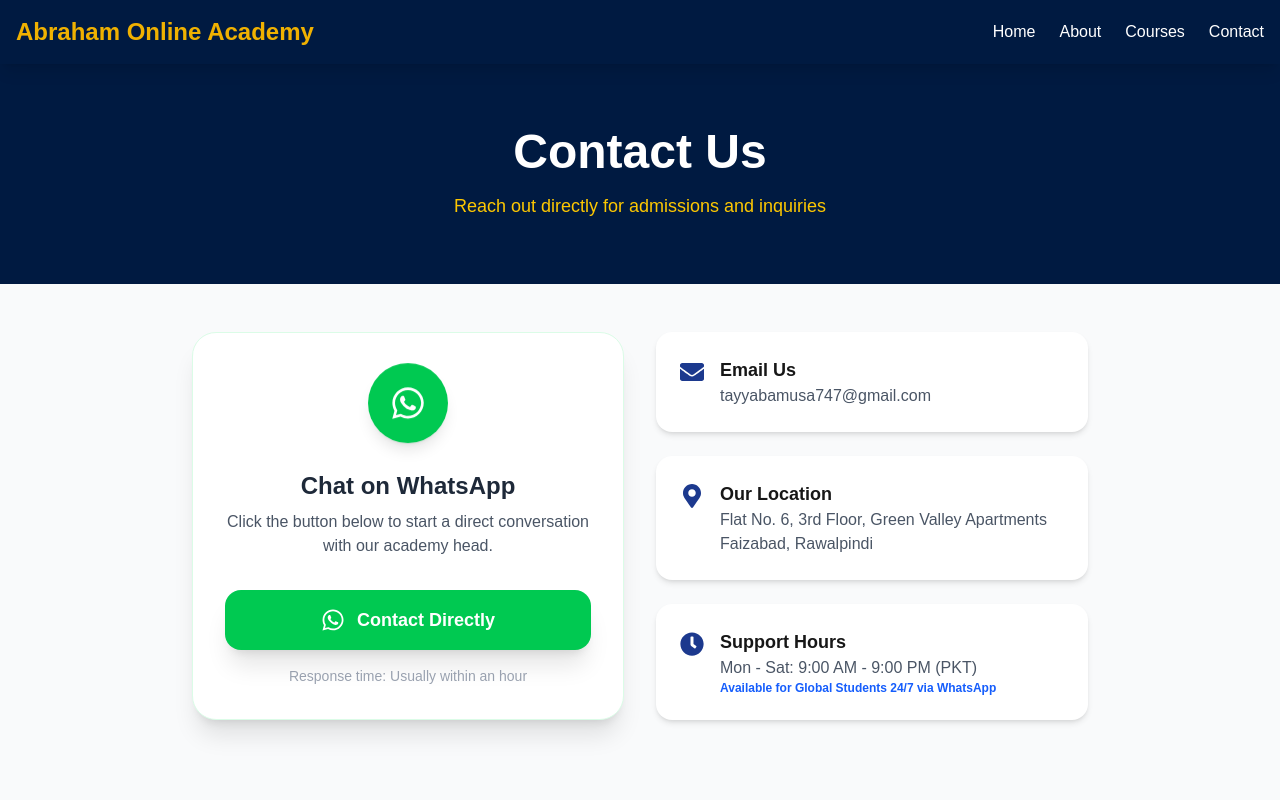
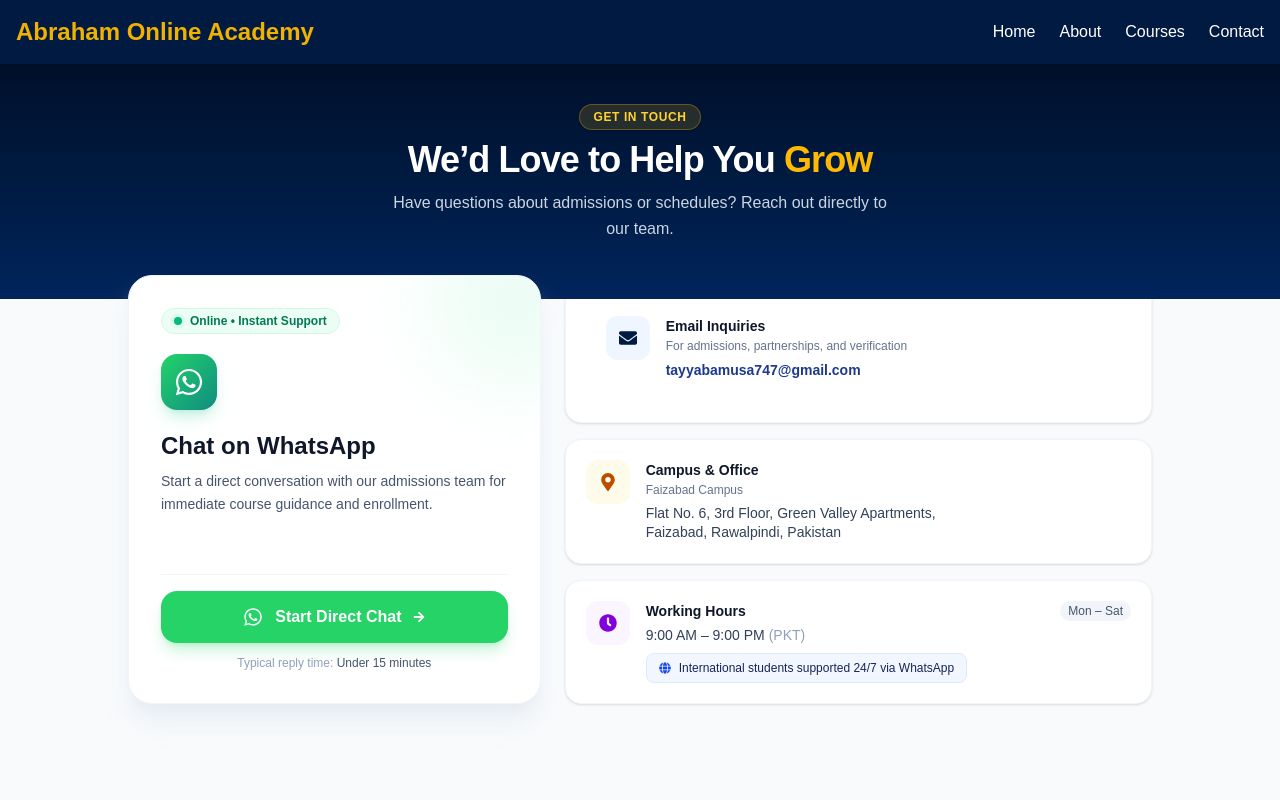
Before and after one commit to ibrahimmusa173/abrahamonlineacademy, a Next.js app in the folder abraham-academy/: page /contact in a window 1280 px wide. Shown: the top 800 px of the page. Built offline with nearby package versions, Linux system fonts and the light colour scheme.

Commit message:
improved

```diff
--- a/abraham-academy/app/contact/page.tsx
+++ b/abraham-academy/app/contact/page.tsx
@@ -1,73 +1,152 @@
-import { FaWhatsapp, FaEnvelope, FaMapMarkerAlt, FaClock } from 'react-icons/fa';
+import {
+  FaWhatsapp,
+  FaEnvelope,
+  FaMapMarkerAlt,
+  FaClock,
+  FaGlobe,
+  FaArrowRight
+} from 'react-icons/fa';
 
 export default function Contact() {
-  const phoneNumber = "923135061127"; // Your WhatsApp number without '+'
-  const message = encodeURIComponent("Hi! I am interested in joining Abraham Online Academy. Can I get more details?");
+  const phoneNumber = "923135061127";
+  const message = encodeURIComponent(
+    "Hi! I am interested in joining Abraham Online Academy. Can I get more details?"
+  );
   const whatsappUrl = `https://wa.me/${phoneNumber}?text=${message}`;
 
   return (
-    <div className="bg-gray-50 min-h-screen">
-      {/* Header Section */}
-      <section className="bg-[#001a41] text-white py-16 text-center">
-        <h1 className="text-4xl md:text-5xl font-bold mb-4">Contact Us</h1>
-        <p className="text-yellow-400 text-lg">Reach out directly for admissions and inquiries</p>
+    <div className="bg-[#f8fafc] min-h-screen text-slate-800 antialiased">
+
+      {/* Compact & Polished Header Section */}
+      <section className="relative overflow-hidden bg-gradient-to-b from-[#00102b] via-[#001a41] to-[#00255c] pt-10 pb-14 px-4 text-center text-white border-b border-blue-900/40">
+        {/* Subtle Background Glow Accent */}
+        <div className="absolute inset-0 bg-[radial-gradient(ellipse_at_top,_var(--tw-gradient-stops))] from-amber-400/10 via-transparent to-transparent pointer-events-none" />
+
+        <div className="relative z-10 max-w-2xl mx-auto space-y-2.5">
+          <span className="inline-block px-3.5 py-1 rounded-full text-xs font-semibold uppercase tracking-wider bg-amber-400/15 text-amber-300 border border-amber-400/30 shadow-sm">
+            Get In Touch
+          </span>
+
+          <h1 className="text-3xl md:text-4xl font-extrabold tracking-tight">
+            We’d Love to Help You <span className="text-amber-400">Grow</span>
+          </h1>
+
+          <p className="text-slate-300 text-sm md:text-base max-w-lg mx-auto leading-relaxed">
+            Have questions about admissions or schedules? Reach out directly to our team.
+          </p>
+        </div>
       </section>
 
-      <div className="container mx-auto px-4 py-12">
-        <div className="max-w-4xl mx-auto grid grid-cols-1 md:grid-cols-2 gap-8">
+      {/* Main Content Area - Fixed Overlap & Clean Spacing */}
+      <main className="container mx-auto px-4 -mt-6 pb-16">
+        <div className="max-w-5xl mx-auto grid grid-cols-1 lg:grid-cols-12 gap-6 items-stretch">
 
-          {/* Left Side: WhatsApp Direct Action */}
-          <div className="bg-white p-8 rounded-3xl shadow-xl border border-green-100 flex flex-col items-center text-center justify-center">
-            <div className="w-20 h-20 bg-green-500 rounded-full flex items-center justify-center text-white text-4xl mb-6 shadow-lg animate-bounce">
+          {/* Left Column: WhatsApp Action Card (5 Cols) */}
+          <div className="lg:col-span-5 bg-white rounded-3xl p-7 sm:p-8 shadow-xl shadow-slate-200/70 border border-slate-100 flex flex-col justify-between relative overflow-hidden group">
+            {/* Background Glow */}
+            <div className="absolute top-0 right-0 -mr-16 -mt-16 w-44 h-44 bg-emerald-50 rounded-full blur-2xl pointer-events-none" />
+
+            <div>
+              {/* Online Status Pill */}
+              <div className="inline-flex items-center gap-2 px-3 py-1 rounded-full bg-emerald-50 border border-emerald-100 mb-5">
+                <span className="relative flex h-2 w-2">
+                  <span className="animate-ping absolute inline-flex h-full w-full rounded-full bg-emerald-400 opacity-75"></span>
+                  <span className="relative inline-flex rounded-full h-2 w-2 bg-emerald-500"></span>
+                </span>
+                <span className="text-xs font-semibold text-emerald-700">Online • Instant Support</span>
+              </div>
+
+              {/* WhatsApp Icon */}
+              <div className="w-14 h-14 bg-gradient-to-br from-[#25D366] to-[#128C7E] rounded-2xl flex items-center justify-center text-white text-3xl shadow-lg shadow-emerald-500/20 mb-5 group-hover:scale-105 transition-transform duration-300">
                 <FaWhatsapp />
               </div>
-            <h2 className="text-2xl font-bold text-gray-800 mb-2">Chat on WhatsApp</h2>
-            <p className="text-gray-600 mb-8">Click the button below to start a direct conversation with our academy head.</p>
 
+              <h2 className="text-2xl font-bold text-slate-900 mb-2">
+                Chat on WhatsApp
+              </h2>
+              <p className="text-slate-600 text-sm leading-relaxed mb-6">
+                Start a direct conversation with our admissions team for immediate course guidance and enrollment.
+              </p>
+            </div>
+
+            <div className="space-y-3 pt-4 border-t border-slate-100">
               <a
                 href={whatsappUrl}
                 target="_blank"
                 rel="noopener noreferrer"
-              className="w-full bg-green-500 hover:bg-green-600 text-white py-4 rounded-2xl font-bold text-lg transition-all transform hover:scale-105 flex items-center justify-center gap-3 shadow-xl"
+                className="w-full bg-[#25D366] hover:bg-[#20bd5a] text-white py-3.5 px-5 rounded-2xl font-semibold text-base transition-all duration-200 transform active:scale-[0.98] shadow-lg shadow-[#25D366]/25 flex items-center justify-center gap-3 group/btn"
               >
-              <FaWhatsapp className="text-2xl" />
-              Contact Directly
+                <FaWhatsapp className="text-xl" />
+                <span>Start Direct Chat</span>
+                <FaArrowRight className="text-xs transition-transform duration-200 group-hover/btn:translate-x-1" />
               </a>
-            <p className="mt-4 text-sm text-gray-400">Response time: Usually within an hour</p>
-          </div>
-
-          {/* Right Side: Other Details */}
-          <div className="space-y-6">
-            <div className="bg-white p-6 rounded-2xl shadow-md flex items-start gap-4">
-              <div className="text-blue-900 text-2xl mt-1"><FaEnvelope /></div>
-              <div>
-                <h3 className="font-bold text-lg">Email Us</h3>
-                <p className="text-gray-600">tayyabamusa747@gmail.com</p>
+              <p className="text-center text-xs text-slate-400">
+                Typical reply time: <span className="text-slate-600 font-medium">Under 15 minutes</span>
+              </p>
             </div>
           </div>
 
-            <div className="bg-white p-6 rounded-2xl shadow-md flex items-start gap-4">
-              <div className="text-blue-900 text-2xl mt-1"><FaMapMarkerAlt /></div>
+          {/* Right Column: Detail Cards (7 Cols) */}
+          <div className="lg:col-span-7 flex flex-col justify-between gap-4">
+
+            {/* Email Card */}
+            <a
+              href="mailto:tayyabamusa747@gmail.com"
+              className="group bg-white p-10 rounded-2xl shadow-sm hover:shadow-md border border-slate-100 hover:border-blue-200 transition-all flex items-start gap-4"
+            >
+              <div className="w-11 h-11 rounded-xl bg-blue-50 text-[#001a41] flex items-center justify-center text-lg flex-shrink-0 group-hover:bg-[#001a41] group-hover:text-white transition-colors duration-200">
+                <FaEnvelope />
+              </div>
+              <div className="flex-1">
+                <h3 className="font-bold text-slate-900 text-sm mb-0.5">Email Inquiries</h3>
+                <p className="text-slate-500 text-xs mb-1">For admissions, partnerships, and verification</p>
+                <span className="text-blue-900 font-semibold text-sm group-hover:underline">
+                  tayyabamusa747@gmail.com
+                </span>
+              </div>
+            </a>
+
+            {/* Location Card */}
+            <div className="bg-white p-5 rounded-2xl shadow-sm border border-slate-100 flex items-start gap-4">
+              <div className="w-11 h-11 rounded-xl bg-amber-50 text-amber-700 flex items-center justify-center text-lg flex-shrink-0">
+                <FaMapMarkerAlt />
+              </div>
               <div>
-                <h3 className="font-bold text-lg">Our Location</h3>
-                <p className="text-gray-600">Flat No. 6, 3rd Floor, Green Valley Apartments Faizabad, Rawalpindi</p>
+                <h3 className="font-bold text-slate-900 text-sm mb-0.5">Campus & Office</h3>
+                <p className="text-slate-500 text-xs mb-1.5">Faizabad Campus</p>
+                <p className="text-slate-700 text-sm font-medium leading-snug">
+                  Flat No. 6, 3rd Floor, Green Valley Apartments,<br />
+                  Faizabad, Rawalpindi, Pakistan
+                </p>
               </div>
             </div>
 
-            <div className="bg-white p-6 rounded-2xl shadow-md flex items-start gap-4">
-              <div className="text-blue-900 text-2xl mt-1"><FaClock /></div>
-              <div>
-                <h3 className="font-bold text-lg">Support Hours</h3>
-                <p className="text-gray-600">Mon - Sat: 9:00 AM - 9:00 PM (PKT)</p>
-                <p className="text-xs text-blue-600 font-semibold">Available for Global Students 24/7 via WhatsApp</p>
+            {/* Support Hours Card */}
+            <div className="bg-white p-5 rounded-2xl shadow-sm border border-slate-100 flex items-start gap-4">
+              <div className="w-11 h-11 rounded-xl bg-purple-50 text-purple-700 flex items-center justify-center text-lg flex-shrink-0">
+                <FaClock />
+              </div>
+              <div className="flex-1">
+                <div className="flex flex-wrap items-center justify-between gap-2 mb-1">
+                  <h3 className="font-bold text-slate-900 text-sm">Working Hours</h3>
+                  <span className="text-xs bg-slate-100 text-slate-600 px-2 py-0.5 rounded-full font-medium">
+                    Mon – Sat
+                  </span>
+                </div>
+                <p className="text-slate-700 text-sm font-medium mb-2">
+                  9:00 AM – 9:00 PM <span className="text-slate-400 font-normal">(PKT)</span>
+                </p>
+                <div className="flex items-center gap-2 text-xs text-blue-950 bg-blue-50/80 border border-blue-100 px-3 py-1.5 rounded-lg w-fit">
+                  <FaGlobe className="text-blue-700 flex-shrink-0" />
+                  <span className="font-medium">International students supported 24/7 via WhatsApp</span>
                 </div>
               </div>
             </div>
 
           </div>
+
         </div>
-
-
+      </main>
     </div>
   );
 }
--- a/abraham-academy/app/courses/page.tsx
+++ b/abraham-academy/app/courses/page.tsx
@@ -1,103 +1,232 @@
 import React from 'react';
+import {
+  FaSquareRootAlt,
+  FaAtom,
+  FaFlask,
+  FaLaptopCode,
+  FaBookOpen,
+  FaPenNib,
+  FaMosque,
+  FaDna,
+  FaCheckCircle,
+  FaWhatsapp,
+  FaArrowRight
+} from 'react-icons/fa';
 
 const subjects = [
-  { name: "Mathematics", icon: "📐", desc: "Algebra, Calculus & Geometry tailored to your region.", color: "bg-blue-50" },
-  { name: "Physics", icon: "⚛️", desc: "Fundamental laws of nature for Middle & High School.", color: "bg-purple-50" },
-  { name: "Chemistry", icon: "🧪", desc: "Atomic structure and chemical reactions simplified.", color: "bg-green-50" },
-  { name: "Computer Science", icon: "💻", desc: "Coding, AI, and digital literacy for the future.", color: "bg-red-50" },
-  { name: "English Language", icon: "📖", desc: "Grammar, Literature & Creative Writing (ESL/Native).", color: "bg-orange-50" },
-  { name: "Urdu Language", icon: "🖊️", desc: "Reading, writing, and speaking for overseas students.", color: "bg-teal-50" },
-  { name: "Islamiat/Hifz", icon: "🕌", desc: "Islamic history, ethics, and basic Fiqh.", color: "bg-yellow-50" },
-  { name: "Biology", icon: "🧬", desc: "Life processes and living organisms for all grade levels.", color: "bg-pink-50" },
+  {
+    name: "Mathematics",
+    icon: FaSquareRootAlt,
+    desc: "Algebra, Calculus & Geometry tailored to your regional curriculum.",
+    accent: "from-blue-600 to-indigo-600"
+  },
+  {
+    name: "Physics",
+    icon: FaAtom,
+    desc: "Mechanics, energy, electricity, and wave theory simplified.",
+    accent: "from-purple-600 to-indigo-600"
+  },
+  {
+    name: "Chemistry",
+    icon: FaFlask,
+    desc: "Atomic models, stoichiometry, and organic reactions step-by-step.",
+    accent: "from-emerald-600 to-teal-600"
+  },
+  {
+    name: "Computer Science",
+    icon: FaLaptopCode,
+    desc: "Python programming, computational logic, and digital literacy.",
+    accent: "from-cyan-600 to-blue-600"
+  },
+  {
+    name: "English Language",
+    icon: FaBookOpen,
+    desc: "Grammar, literature analysis, and expressive creative writing.",
+    accent: "from-amber-600 to-orange-600"
+  },
+  {
+    name: "Urdu Language",
+    icon: FaPenNib,
+    desc: "Reading comprehension, formal writing, and conversational fluency.",
+    accent: "from-teal-600 to-emerald-600"
+  },
+  {
+    name: "Islamiat & Hifz",
+    icon: FaMosque,
+    desc: "Quran recitation, Tajweed rules, ethics, and foundational history.",
+    accent: "from-amber-500 to-yellow-600"
+  },
+  {
+    name: "Biology",
+    icon: FaDna,
+    desc: "Cell biology, physiology, genetics, and living systems.",
+    accent: "from-rose-600 to-pink-600"
+  },
 ];
 
 const syllabuses = [
-  { region: "United Kingdom", system: "GCSE / Key Stage 1-4", flag: "🇬🇧" },
-  { region: "Australia", system: "ACARA Curriculum (Year 1-10)", flag: "🇦🇺" },
-  { region: "UAE & Saudi Arabia", system: "British / American / MOE Syllabus", flag: "🇦🇪" },
-  { region: "Canada & USA", system: "Ontario / Common Core Standards", flag: "🇨🇦" },
+  { region: "United Kingdom", system: "GCSE / IGCSE / KS 1–4", flag: "🇬🇧" },
+  { region: "Australia", system: "ACARA Curriculum (Yr 1–10)", flag: "🇦🇺" },
+  { region: "UAE & Saudi Arabia", system: "British / American / MOE", flag: "🇦🇪" },
+  { region: "Canada & USA", system: "Ontario / Common Core", flag: "🇨🇦" },
+];
+
+const benefits = [
+  "Personalized 1-on-1 and small interactive group classes",
+  "Regular progress reports and assignment evaluations",
+  "Customized lesson pacing matching your school exam schedule",
+  "Dedicated support for homework, past papers, and tests"
 ];
 
 export default function Courses() {
+  const phoneNumber = "923135061127";
+  const message = encodeURIComponent("Hi! I am interested in enrolling at Abraham Online Academy. Can you provide course details?");
+  const whatsappUrl = `https://wa.me/${phoneNumber}?text=${message}`;
+
   return (
-    <div className="bg-white min-h-screen">
-      {/* 1. HERO SECTION */}
-      <section className="bg-[#001a41] text-white py-20 text-center relative overflow-hidden">
-        <div className="absolute top-0 left-0 w-full h-full opacity-10 pointer-events-none">
-           <div className="absolute top-10 left-10 w-64 h-64 bg-yellow-500 rounded-full blur-[120px]"></div>
-        </div>
-        <div className="container mx-auto px-4 relative z-10">
-          <h1 className="text-4xl md:text-6xl font-extrabold mb-6">Global Academic Programs</h1>
-          <p className="text-yellow-400 text-xl md:text-2xl max-w-3xl mx-auto font-light">
-            Empowering students from <span className="font-bold">Grade 1 to 12</span> with curriculum-aligned coaching worldwide.
+    <div className="bg-[#fcfdfd] min-h-screen text-slate-800 antialiased font-sans selection:bg-amber-100 selection:text-amber-900">
+
+      {/* 1. COMPACT HERO HEADER */}
+      <section className="relative overflow-hidden bg-[#0A192F] py-16 px-4 text-center text-white">
+        {/* Soft Amber Ambient Glow */}
+        <div className="absolute top-1/2 left-1/2 -translate-x-1/2 -translate-y-1/2 w-96 h-96 bg-amber-500/10 rounded-full blur-3xl pointer-events-none" />
+
+        <div className="relative z-10 max-w-2xl mx-auto space-y-3">
+          <span className="inline-flex items-center gap-1.5 px-3 py-1 rounded-full text-xs font-semibold uppercase tracking-wider bg-white/10 text-amber-300 border border-white/15 backdrop-blur-sm">
+            Admissions Open • Grades 1–12
+          </span>
+
+          <h1 className="text-3xl md:text-5xl font-bold tracking-tight text-white leading-tight">
+            Academic Programs & <span className="text-amber-400">Courses</span>
+          </h1>
+
+          <p className="text-slate-300 text-sm md:text-base leading-relaxed max-w-lg mx-auto">
+            Comprehensive, curriculum-aligned academic coaching tailored for international students worldwide.
           </p>
         </div>
       </section>
 
-      {/* 2. SYLLABUS FOCUS SECTION */}
-      <section className="py-12 bg-gray-50 border-b">
-        <div className="container mx-auto px-4 text-center">
-            <h2 className="text-sm font-bold tracking-widest text-blue-600 uppercase mb-4">International Standards</h2>
-            <h3 className="text-3xl font-bold text-[#001a41] mb-10">Curriculum Support for Every Region</h3>
-            <div className="grid grid-cols-1 sm:grid-cols-2 lg:grid-cols-4 gap-6">
+      {/* 2. SYLLABUS CARDS */}
+      <section className="py-10 bg-slate-50/80 border-b border-slate-200/60">
+        <div className="max-w-6xl mx-auto px-4 sm:px-6">
+          <div className="text-center mb-6">
+            <span className="text-xs font-bold uppercase tracking-widest text-[#0A192F]/70">
+              International Curriculum Mapping
+            </span>
+          </div>
+
+          <div className="grid grid-cols-2 md:grid-cols-4 gap-3 sm:gap-4">
             {syllabuses.map((item, index) => (
-                <div key={index} className="bg-white p-6 rounded-2xl shadow-sm border border-gray-100 hover:shadow-md transition-shadow text-center">
-                    <span className="text-4xl mb-3 block">{item.flag}</span>
-                    <h4 className="font-bold text-lg text-gray-800">{item.region}</h4>
-                    <p className="text-gray-500 text-sm">{item.system}</p>
+              <div
+                key={index}
+                className="bg-white p-4 rounded-xl border border-slate-200/70 shadow-sm flex items-center gap-3.5 hover:border-amber-400/50 hover:shadow transition-all"
+              >
+                <span className="text-2xl p-2 bg-slate-50 rounded-lg flex-shrink-0">
+                  {item.flag}
+                </span>
+                <div className="min-w-0">
+                  <h3 className="font-bold text-xs sm:text-sm text-[#0A192F] truncate">
+                    {item.region}
+                  </h3>
+                  <p className="text-slate-500 text-[11px] font-medium truncate mt-0.5">
+                    {item.system}
+                  </p>
+                </div>
               </div>
             ))}
           </div>
         </div>
       </section>
 
-      {/* 3. BEAUTIFUL SUBJECTS GRID */}
-      <section className="py-24 container mx-auto px-4">
-        <div className="text-center mb-16">
-          <h2 className="text-4xl font-bold text-[#001a41] mb-4">Explore Our Subjects</h2>
-          <div className="w-24 h-1.5 bg-yellow-500 mx-auto rounded-full"></div>
+      {/* 3. SUBJECTS GRID */}
+      <section className="py-16 max-w-6xl mx-auto px-4 sm:px-6">
+        <div className="text-center max-w-xl mx-auto mb-12 space-y-2">
+          <h2 className="text-2xl sm:text-3xl font-extrabold text-[#0A192F]">
+            Explore Available <span className="text-amber-500">Subjects</span>
+          </h2>
+          <p className="text-slate-600 text-sm">
+            High-impact tutoring covering core concepts, exam questions, and practical knowledge.
+          </p>
         </div>
 
-        <div className="grid grid-cols-1 sm:grid-cols-2 lg:grid-cols-4 gap-8">
-          {subjects.map((subject, index) => (
+        <div className="grid grid-cols-1 sm:grid-cols-2 lg:grid-cols-4 gap-5">
+          {subjects.map((subject, index) => {
+            const Icon = subject.icon;
+            return (
               <div
                 key={index}
-              className="group relative bg-white p-8 rounded-3xl border border-gray-100 shadow-sm hover:shadow-2xl hover:-translate-y-2 hover:border-blue-900 transition-all duration-500 overflow-hidden"
+                className="group bg-white rounded-2xl p-6 border border-slate-200/80 shadow-sm hover:shadow-xl hover:-translate-y-1 hover:border-slate-300 transition-all duration-300 flex flex-col justify-between"
               >
-              {/* Decorative Circle Background */}
-              <div className="absolute -right-6 -top-6 w-24 h-24 bg-blue-50 rounded-full transition-transform group-hover:scale-[3] group-hover:bg-yellow-50/50 duration-700 pointer-events-none opacity-40"></div>
-
-              {/* Icon Container */}
-              <div className={`w-16 h-16 ${subject.color} rounded-2xl flex items-center justify-center text-4xl mb-6 shadow-inner transition-transform group-hover:rotate-6 group-hover:scale-110`}>
-                {subject.icon}
+                <div>
+                  {/* Icon */}
+                  <div className={`w-12 h-12 rounded-xl bg-gradient-to-br ${subject.accent} flex items-center justify-center text-white text-xl shadow-md mb-5 group-hover:scale-105 transition-transform duration-300`}>
+                    <Icon />
                   </div>
 
-              {/* Text Content */}
-              <h3 className="text-2xl font-bold text-[#001a41] mb-3 group-hover:text-blue-700 transition-colors">
+                  {/* Title & Description */}
+                  <h3 className="text-lg font-bold text-[#0A192F] mb-2 group-hover:text-amber-600 transition-colors">
                     {subject.name}
                   </h3>
-              <p className="text-gray-500 leading-relaxed text-sm h-12 overflow-hidden">
+                  <p className="text-slate-600 text-xs leading-relaxed">
                     {subject.desc}
                   </p>
+                </div>
 
-              {/* Interactive Bottom Bar */}
-              <div className="mt-8 flex items-center justify-between">
-                 <span className="text-xs font-bold text-gray-400 uppercase tracking-widest">Grades 1-12</span>
-                 <div className="h-1 w-12 bg-gray-100 rounded-full overflow-hidden group-hover:w-full transition-all duration-500">
-                    <div className="h-full w-full bg-yellow-500"></div>
+                {/* Footer link */}
+                <div className="mt-6 pt-4 border-t border-slate-100 flex items-center justify-between text-xs font-semibold text-slate-400 group-hover:text-[#0A192F] transition-colors">
+                  <span>Grade 1 – 12</span>
+                  <FaArrowRight className="text-[10px] transition-transform duration-200 group-hover:translate-x-1 text-amber-500" />
                 </div>
               </div>
+            );
+          })}
+        </div>
+      </section>
+
+      {/* 4. BOTTOM VALUE PROPOSITION & CTA */}
+      <section className="bg-slate-50 border-t border-slate-200/70 py-14">
+        <div className="max-w-5xl mx-auto px-4 sm:px-6 grid grid-cols-1 lg:grid-cols-12 gap-8 items-center">
+
+          {/* Left Highlights */}
+          <div className="lg:col-span-7 space-y-4">
+            <span className="text-xs font-bold uppercase tracking-wider text-amber-700 bg-amber-50 border border-amber-200/70 px-3 py-1 rounded-full">
+              Why Learn With Us
+            </span>
+
+            <h3 className="text-2xl sm:text-3xl font-extrabold text-[#0A192F] leading-snug">
+              Quality Education, Structured for <span className="text-amber-600">Your Child’s Future</span>
+            </h3>
+
+            <div className="space-y-2.5 pt-2">
+              {benefits.map((point, idx) => (
+                <div key={idx} className="flex items-start gap-2.5">
+                  <FaCheckCircle className="text-amber-500 text-sm mt-1 flex-shrink-0" />
+                  <span className="text-slate-700 text-sm font-medium leading-relaxed">{point}</span>
                 </div>
               ))}
             </div>
+          </div>
+
+          {/* Right Direct CTA Card */}
+          <div className="lg:col-span-5 bg-[#0A192F] rounded-2xl p-7 text-center text-white shadow-lg space-y-4 border border-slate-800">
+            <h4 className="text-xl font-bold">Have Questions or Special Requests?</h4>
+            <p className="text-slate-300 text-xs leading-relaxed">
+              Message us directly to discuss grade levels, timings, or trial classes with our academic team.
+            </p>
+            <a
+              href={whatsappUrl}
+              target="_blank"
+              rel="noopener noreferrer"
+              className="w-full inline-flex items-center justify-center gap-2.5 bg-[#25D366] hover:bg-[#20bd5a] text-white font-semibold py-3.5 px-6 rounded-xl shadow-md transition-all active:scale-[0.98] text-sm"
+            >
+              <FaWhatsapp className="text-lg" />
+              <span>Inquire via WhatsApp</span>
+            </a>
+          </div>
+
+        </div>
       </section>
 
-      {/* 4. CALL TO ACTION */}
-      <section className="bg-gray-50 py-16 text-center">
-         <h2 className="text-2xl font-bold text-blue-900 mb-6">Cant find a specific subject?</h2>
-         <p className="text-gray-600 mb-8">We offer customized plans for special requirements and higher grades.</p>
-
-      </section>
     </div>
   );
 }
```
Also changed, not shown: abraham-academy/components/Hero.tsx (+11 -10 lines), 1 other file (tests, documents, lock files or other folders). Lines whose indentation alone changed are shown as unchanged.
